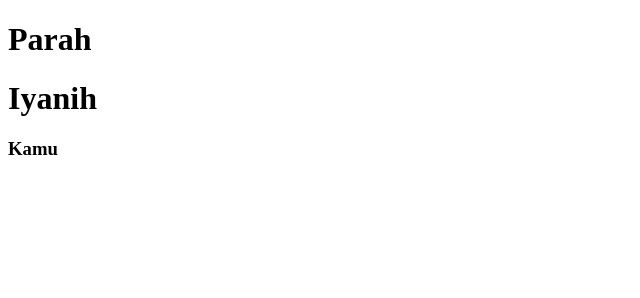
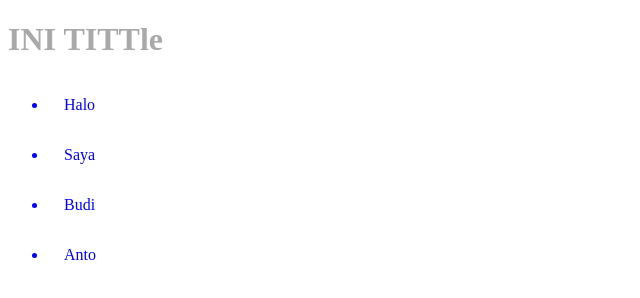
Before and after one commit to GE08T/frontend-dump, a plain HTML site: page Basic/js-dom/basic/index.html in a window 1280 px wide. Shown: the whole page, without its empty margins (0-640 px from the left). Drawn offline with Linux system fonts and the light colour scheme.

Commit message:
feat(js-dom): adding how to styling and manipulate element with dom

```diff
--- a/Basic/js-dom/basic/index.html
+++ b/Basic/js-dom/basic/index.html
@@ -6,11 +6,21 @@
   <title>Document</title>
 </head>
 <body>
-  <main id="selector">
+  <!-- <main id="selector">
     <h1 class="text-main" id="text">Parah</h1>
     <h1 class="text-main" id="text">Iyanih</h1>
     <h3>Kamu</h3>
+  </main> -->
+
+  <main id="style">
+    <h1>INI TITTle</h1>
+    <ul class="list">
+      <li class="list-item">Halo</li>
+      <li class="list-item">Saya</li>
+      <li class="list-item">Budi</li>
+      <li class="list-item">Anto</li>
+    </ul>
   </main>
-  <script src="selector.js"></script>
+  <script src="./src/styling-css.js"></script>
 </body>
 </html>
--- /dev/null
+++ b/Basic/js-dom/basic/src/styling-css.js
@@ -0,0 +1,52 @@
+// ? We Can add Css With Style property
+// * css in style property written by cammel case
+
+// * This is when we apply to an element
+const had = document.querySelector('h1')
+had.style.color = 'darkgray'
+
+// * This is when we apply to many classes
+const listItems = document.querySelectorAll('.list-item')
+
+// ? For Loop
+for (let i = 0; i < listItems.length; i++) {
+  listItems[i].style.padding = '1rem'
+}
+
+// ? For Each Loop
+listItems.forEach(item => {
+  item.style.color = 'blue'
+})
+
+// * Creating Element
+const ul = document.querySelector('ul')
+const li = document.createElement('li')
+
+// * Adding Element in ul
+ul.append(li)
+
+// * Modifying text
+
+// ? with innerHTML
+// ? with textContent
+// ? with innerText
+li.innerHTML = 'Halo'
+
+
+// * Modifying attribute & classes
+li.setAttribute('class', 'list-item')
+li.classList.add('parah')
+
+// * Remove attribute & classes
+li.removeAttribute('class', 'list-item')
+li.classList.remove('parah')
+
+// * Getting Attribute
+const main = document.querySelector('main')
+main.getAttribute('id')
+
+// * Check if Element contains class
+console.log(li.classList.contains('parah'))
+
+// * Remove Element
+li.remove()
```
Also changed, not shown: Basic/js-dom/basic/src/selector.js (renamed from Basic/js-dom/basic/selector.js).
